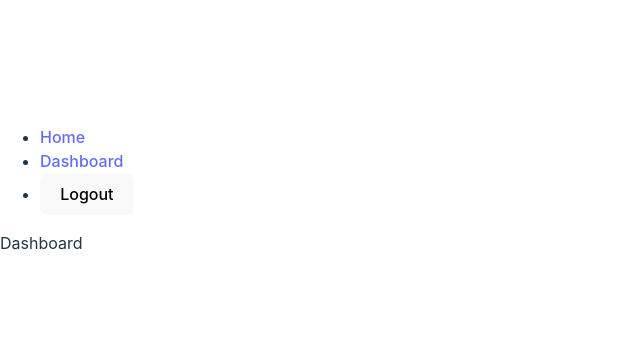
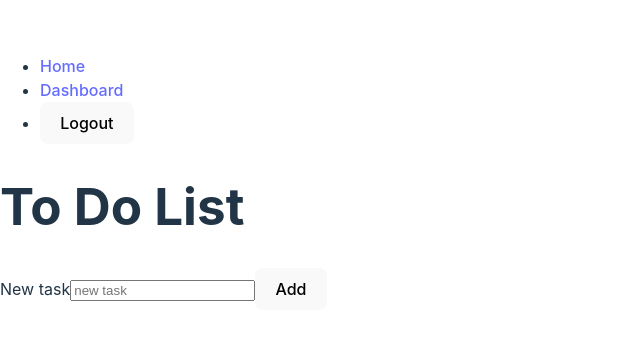
Before and after one commit to eduim/sparta-assessment, a React (Vite) app: page /dashboard in a window 1280 px wide. Shown: the part 218-558 px from the top of the page, without its empty margins (0-640 px from the left). Built offline with nearby package versions, Linux system fonts and the light colour scheme; sample sign-in values are in the browser's storage.

Commit message:
task list: compnents and functionality

```diff
--- /dev/null
+++ b/src/components/ListItem.tsx
@@ -0,0 +1,51 @@
+import { useState } from "react";
+type ListItemProps = {
+  item: {
+    id: number;
+    title: string;
+    completed: boolean;
+  };
+  handleSubmitEditTask: (editTodoInput: string, index: number) => void;
+  handleChangeCheckTask: (index: number) => void;
+  handleClickDeleteTask: (index: number) => void;
+};
+
+export default function ListItem({
+  item,
+  handleChangeCheckTask,
+  handleSubmitEditTask,
+  handleClickDeleteTask,
+}: ListItemProps) {
+  const [editMode, setEditMode] = useState(false);
+  const [editTodoInput, setEditTodoInput] = useState<string>("");
+
+  const handleClickEditMode = () => {
+    setEditMode(!editMode);
+    if (editMode) {
+      handleSubmitEditTask(editTodoInput, item.id);
+    }
+  };
+
+  return (
+    <li>
+      {!editMode && <span>{item.title}</span>}
+      {editMode && (
+        <input
+          type="text"
+          onChange={(e) => setEditTodoInput(e.target.value)}
+        ></input>
+      )}
+      <button type="submit" onClick={handleClickEditMode}>
+        Edit
+      </button>
+      <button type="submit" onClick={() => handleClickDeleteTask(item.id)}>
+        Delete
+      </button>
+      <input
+        type="checkbox"
+        checked={item.completed}
+        onChange={() => handleChangeCheckTask(item.id)}
+      />
+    </li>
+  );
+}
--- /dev/null
+++ b/src/components/TodoList.tsx
@@ -0,0 +1,93 @@
+import { useState } from "react";
+import ListItem from "./ListItem";
+
+type TodoType = {
+  id: number;
+  title: string;
+  completed: boolean;
+};
+
+export default function Todolist() {
+  const [todo, setTodo] = useState<TodoType[]>([]);
+  const [newTodoInput, setNewTodoInput] = useState<string>("");
+
+  function handleSubmitAddTask(e: React.FormEvent<HTMLFormElement>) {
+    e.preventDefault();
+    const newTodo = {
+      id: todo.length,
+      title: newTodoInput,
+      completed: false,
+    };
+    if (newTodoInput) {
+      setTodo([...todo, newTodo]);
+    }
+    setNewTodoInput("");
+  }
+
+  function handleChangeAddTask(e: React.ChangeEvent<HTMLInputElement>) {
+    setNewTodoInput(e.target.value);
+  }
+
+  function handleSubmitEditTask(editTodoInput: string, index: number) {
+    const editTodo = {
+      id: index,
+      title: editTodoInput,
+      completed: false,
+    };
+
+    if (editTodoInput) {
+      setTodo(
+        todo.map((item) => {
+          if (item.id === editTodo.id) {
+            return editTodo;
+          }
+          return item;
+        })
+      );
+    }
+  }
+  function handleChangeCheckTask(index: number) {
+    setTodo(
+      todo.map((item) => {
+        if (item.id === index) {
+          return { ...item, completed: !item.completed };
+        }
+        return item;
+      })
+    );
+  }
+
+  function handleClickDeleteTask(index: number) {
+    setTodo(todo.filter((item) => item.id !== index));
+  }
+
+  const itemProps = {
+    handleSubmitEditTask,
+    handleChangeCheckTask,
+    handleClickDeleteTask,
+  };
+
+  return (
+    <>
+      <form onSubmit={handleSubmitAddTask}>
+        <h1>To Do List</h1>
+        <label>New task</label>
+        <input
+          type="text"
+          name="new-task"
+          placeholder="new task"
+          value={newTodoInput}
+          onChange={handleChangeAddTask}
+        ></input>
+        <button>Add</button>
+      </form>
+      {
+        <ul>
+          {todo.map((item) => (
+            <ListItem key={item.id} {...itemProps} item={item} />
+          ))}
+        </ul>
+      }
+    </>
+  );
+}
--- a/src/customHooks/useFetch.ts
+++ b/src/customHooks/useFetch.ts
@@ -1,9 +1,6 @@
 import { useState } from "react";
 import { ZodIssue } from "zod";
-interface FetchState {
-  loading: boolean;
-  error: boolean;
-}
+import { FetchState } from "../types";
 
 // can be updated and improved in the future to accept other fetch types
 const useFetch = () => {
--- a/src/routes/Dashboard.tsx
+++ b/src/routes/Dashboard.tsx
@@ -1,4 +1,10 @@
+import Todolist from "../components/ToDoList";
 import Layout from "../layout/Layout";
+
 export default function Dashboard() {
-  return <Layout>Dashboard</Layout>;
+  return (
+    <Layout>
+      <Todolist />
+    </Layout>
+  );
 }
```
